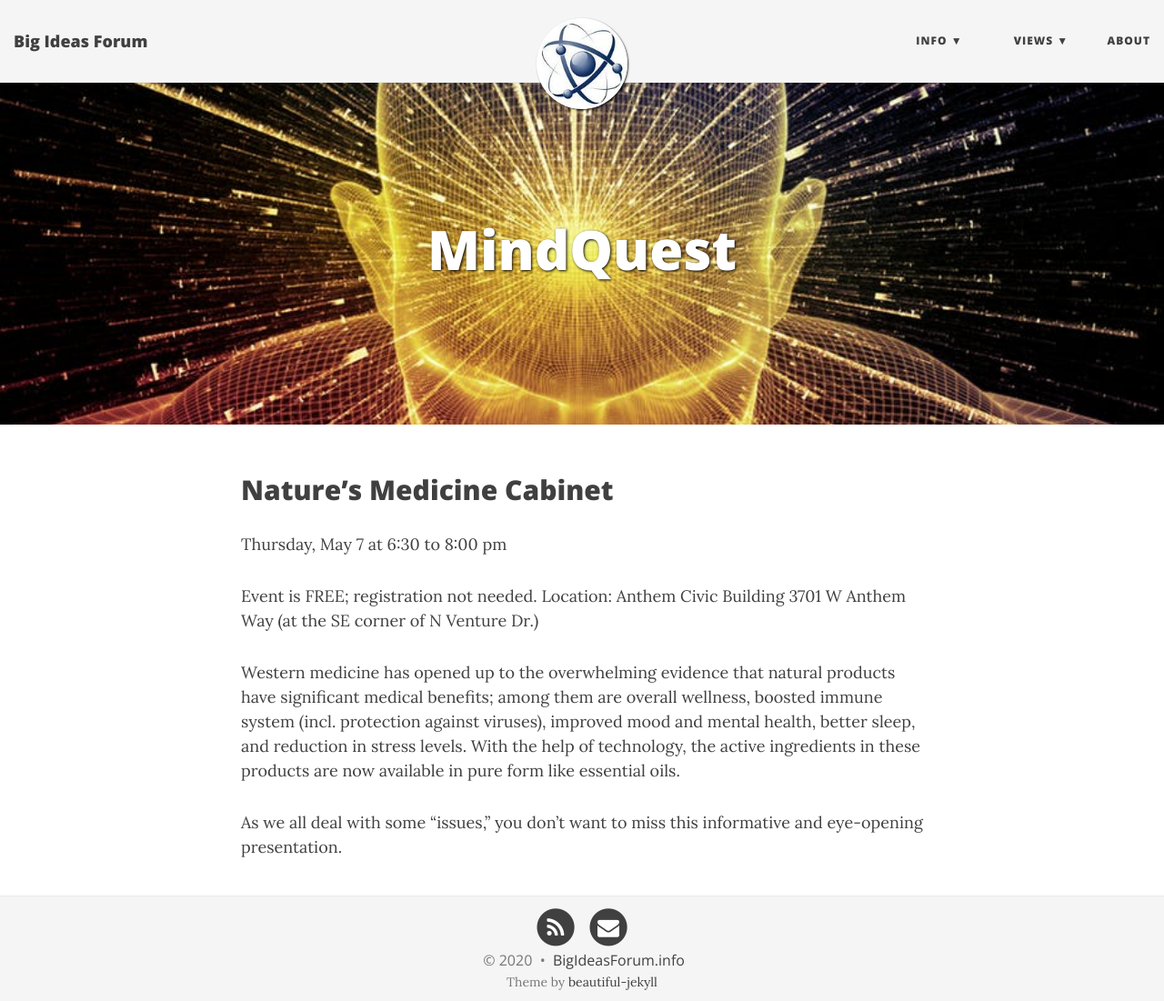
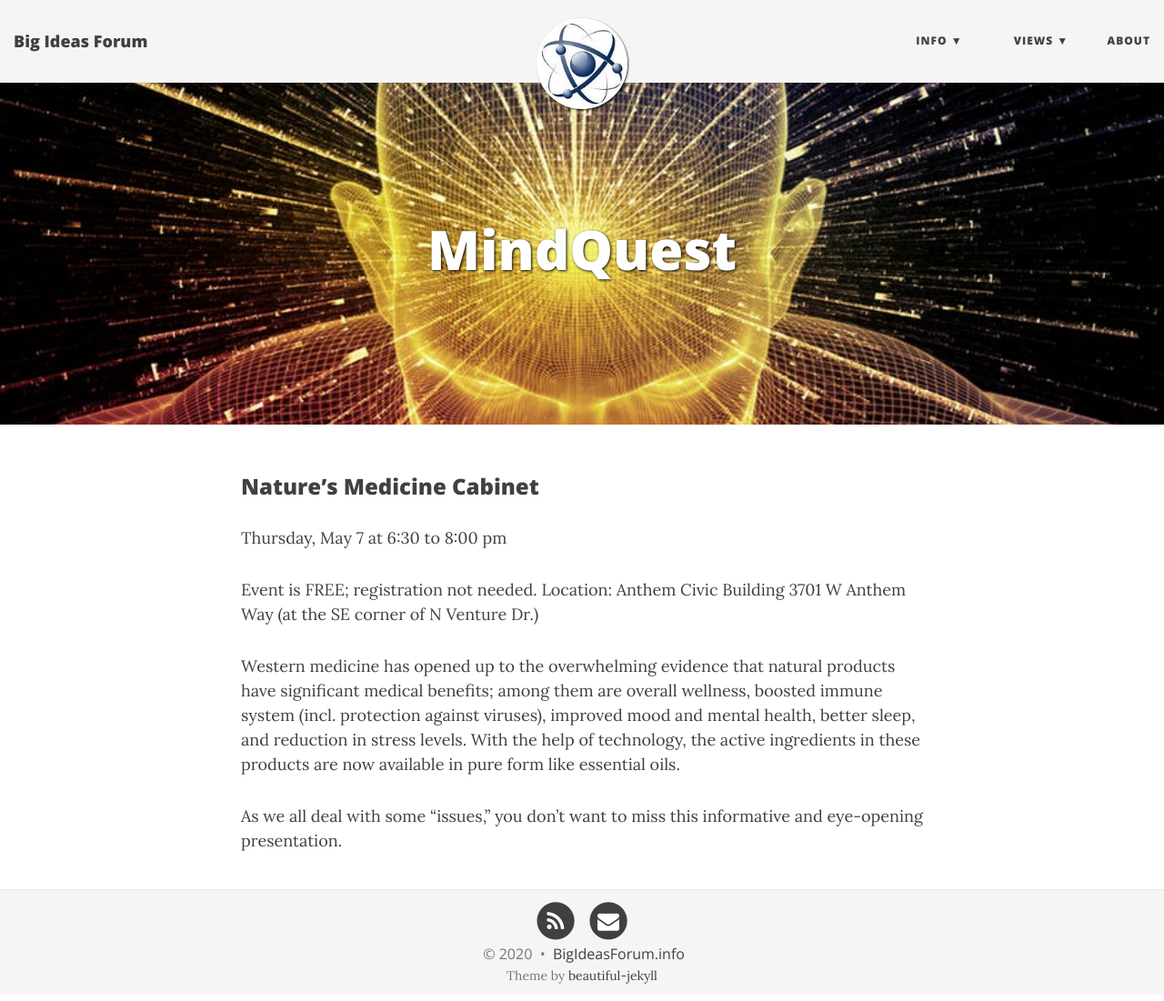
Before and after one commit to BigIdeasForum/bigideasforum.github.io, a Jekyll site: the page built from mindquest.md, in a window 1280 px wide and 1101 px high. Shown: the whole window at 91% size. Built offline with Jekyll 4.4.1, drawn with Linux system fonts in a browser that asks for light colours; nearby versions of some CDN libraries.

Commit message:
Change header size

```diff
--- a/mindquest.md
+++ b/mindquest.md
@@ -4,7 +4,7 @@ layout: page
 bigimg: /img/mindquest.jpg
 permalink: /mindquest/
 ---
-## Nature’s Medicine Cabinet
+### Nature’s Medicine Cabinet
 
 Thursday, May 7 at 6:30 to 8:00 pm
 
```
